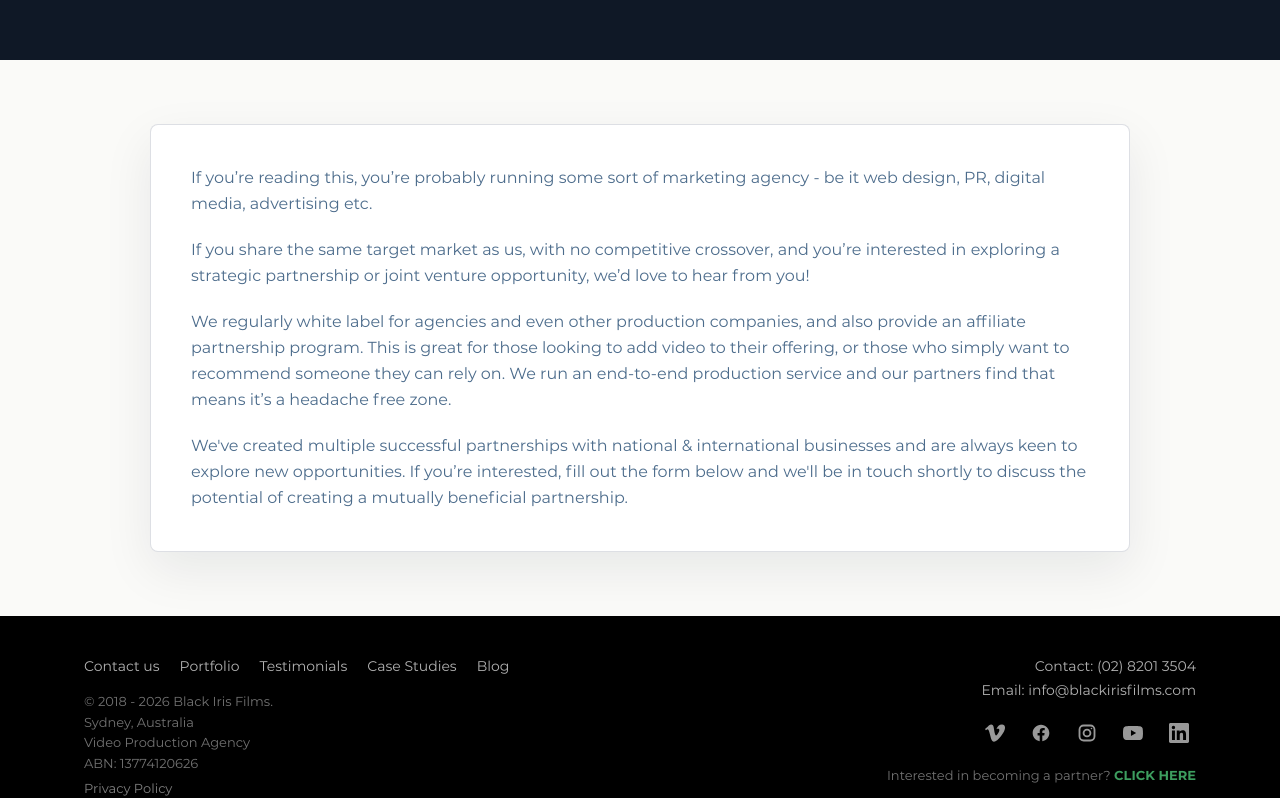
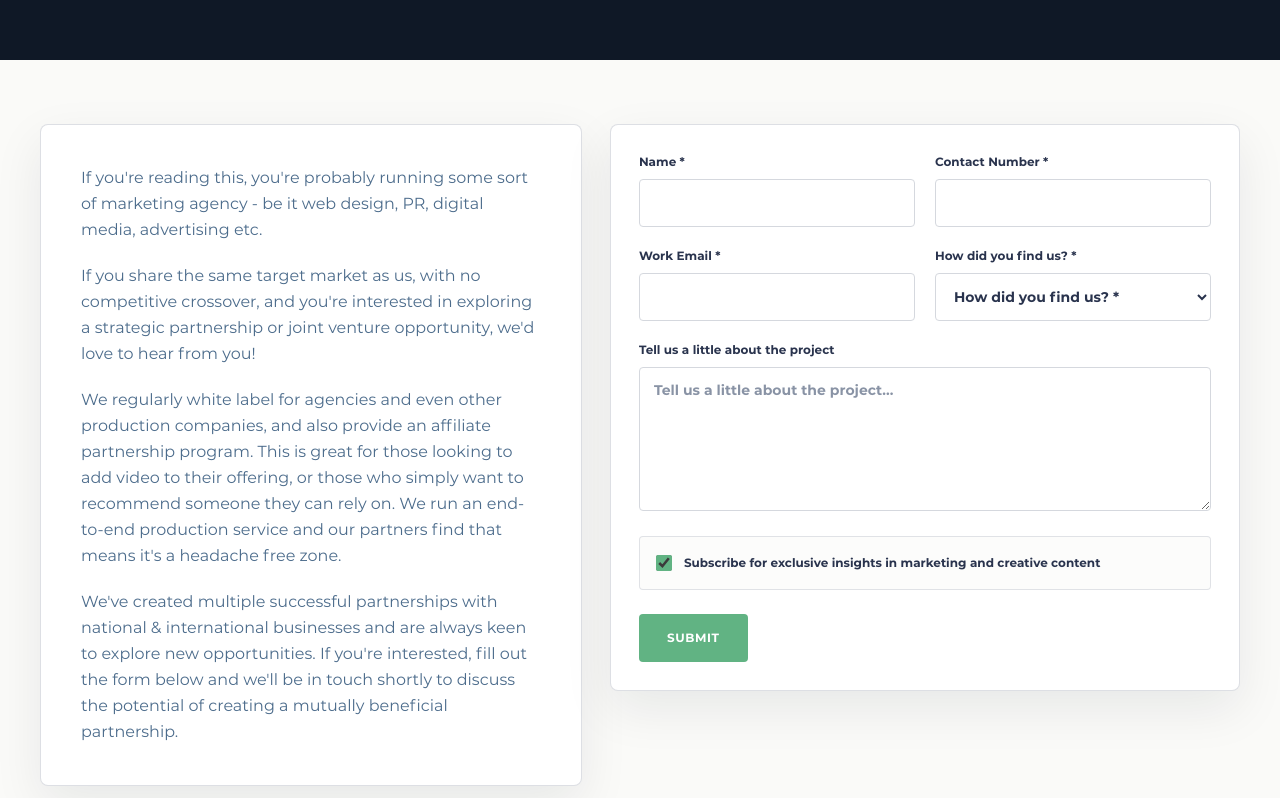
Before and after one commit to titusmaclaren/bif-homepage, a Next.js app: page /partner-with-us in a window 1280 px wide. Shown: the part 353-1151 px from the top of the page. Built offline with nearby package versions, Linux system fonts and the light colour scheme.

Commit message:
Add Resend contact form to partner page

```diff
--- /dev/null
+++ b/app/api/contact/route.ts
@@ -0,0 +1,150 @@
+import { NextResponse } from "next/server";
+
+export const runtime = "nodejs";
+
+const RESEND_EMAILS_ENDPOINT = "https://api.resend.com/emails";
+const DEFAULT_TO_EMAIL = "info@blackirisfilms.com";
+const DEFAULT_FROM_EMAIL = "Black Iris Films <onboarding@resend.dev>";
+
+type ContactPayload = {
+  name?: unknown;
+  phone?: unknown;
+  email?: unknown;
+  foundUs?: unknown;
+  message?: unknown;
+  subscribed?: unknown;
+  source?: unknown;
+  website?: unknown;
+};
+
+function getString(value: unknown) {
+  return typeof value === "string" ? value.trim() : "";
+}
+
+function isValidEmail(value: string) {
+  return /^[^\s@]+@[^\s@]+\.[^\s@]+$/.test(value);
+}
+
+function escapeHtml(value: string) {
+  return value
+    .replace(/&/g, "&amp;")
+    .replace(/</g, "&lt;")
+    .replace(/>/g, "&gt;")
+    .replace(/"/g, "&quot;")
+    .replace(/'/g, "&#39;");
+}
+
+export async function POST(request: Request) {
+  let payload: ContactPayload;
+
+  try {
+    payload = (await request.json()) as ContactPayload;
+  } catch {
+    return NextResponse.json(
+      { message: "Invalid form submission." },
+      { status: 400 },
+    );
+  }
+
+  if (getString(payload.website)) {
+    return NextResponse.json({ ok: true });
+  }
+
+  const name = getString(payload.name);
+  const phone = getString(payload.phone);
+  const email = getString(payload.email);
+  const foundUs = getString(payload.foundUs);
+  const message = getString(payload.message);
+  const source = getString(payload.source) || "Website contact form";
+  const subscribed = payload.subscribed === true;
+
+  if (!name || !phone || !email || !foundUs) {
+    return NextResponse.json(
+      { message: "Please complete all required fields." },
+      { status: 400 },
+    );
+  }
+
+  if (!isValidEmail(email)) {
+    return NextResponse.json(
+      { message: "Please enter a valid work email address." },
+      { status: 400 },
+    );
+  }
+
+  const apiKey = process.env.RESEND_API_KEY;
+
+  if (!apiKey) {
+    return NextResponse.json(
+      { message: "Email sending is not configured yet." },
+      { status: 503 },
+    );
+  }
+
+  const to = [DEFAULT_TO_EMAIL];
+  const from = process.env.CONTACT_FORM_FROM || DEFAULT_FROM_EMAIL;
+  const subject = source.toLowerCase().includes("partner")
+    ? `Partner enquiry from ${name}`
+    : `Quote enquiry from ${name}`;
+
+  const rows = [
+    ["Source", source],
+    ["Name", name],
+    ["Contact number", phone],
+    ["Work email", email],
+    ["How did you find us?", foundUs],
+    ["Subscribe for insights", subscribed ? "Yes" : "No"],
+    ["Project notes", message || "Not provided"],
+  ];
+
+  const text = rows.map(([label, value]) => `${label}: ${value}`).join("\n");
+  const html = `
+    <div style="font-family: Arial, sans-serif; color: #0f1826; line-height: 1.5;">
+      <h1 style="font-size: 20px; margin: 0 0 18px;">${escapeHtml(subject)}</h1>
+      <table cellpadding="0" cellspacing="0" style="border-collapse: collapse; width: 100%; max-width: 640px;">
+        ${rows
+          .map(
+            ([label, value]) => `
+              <tr>
+                <td style="border-top: 1px solid #e2e6ec; padding: 10px 14px 10px 0; font-weight: 700; vertical-align: top; width: 190px;">${escapeHtml(
+                  label,
+                )}</td>
+                <td style="border-top: 1px solid #e2e6ec; padding: 10px 0; vertical-align: top;">${escapeHtml(
+                  value,
+                ).replace(/\n/g, "<br />")}</td>
+              </tr>
+            `,
+          )
+          .join("")}
+      </table>
+    </div>
+  `;
+
+  const response = await fetch(RESEND_EMAILS_ENDPOINT, {
+    method: "POST",
+    headers: {
+      Authorization: `Bearer ${apiKey}`,
+      "Content-Type": "application/json",
+    },
+    body: JSON.stringify({
+      from,
+      to,
+      reply_to: email,
+      subject,
+      text,
+      html,
+    }),
+  });
+
+  if (!response.ok) {
+    const errorText = await response.text();
+    console.error("Resend contact form error:", errorText);
+
+    return NextResponse.json(
+      { message: "Unable to send your enquiry right now." },
+      { status: 502 },
+    );
+  }
+
+  return NextResponse.json({ ok: true });
+}
--- a/app/components/ContactForm.tsx
+++ b/app/components/ContactForm.tsx
@@ -14,36 +14,73 @@ const referralOptions = [
   "Other",
 ];
 
-export function ContactForm() {
-  const [submitted, setSubmitted] = useState(false);
+type SubmitStatus = "idle" | "sending" | "sent" | "error";
 
-  function handleSubmit(event: FormEvent<HTMLFormElement>) {
+type ContactFormProps = {
+  source?: string;
+  successMessage?: string;
+};
+
+export function ContactForm({
+  source = "Contact page",
+  successMessage = "Thanks. Your enquiry has been sent.",
+}: ContactFormProps) {
+  const [status, setStatus] = useState<SubmitStatus>("idle");
+  const [feedback, setFeedback] = useState("");
+
+  async function handleSubmit(event: FormEvent<HTMLFormElement>) {
     event.preventDefault();
 
-    const form = new FormData(event.currentTarget);
+    const formElement = event.currentTarget;
+    const form = new FormData(formElement);
     const name = String(form.get("name") || "").trim();
     const phone = String(form.get("phone") || "").trim();
     const email = String(form.get("email") || "").trim();
     const foundUs = String(form.get("foundUs") || "").trim();
     const message = String(form.get("message") || "").trim();
     const subscribed = form.get("subscribe") === "on";
+    const website = String(form.get("website") || "").trim();
 
-    const subject = `Quote enquiry from ${name}`;
-    const body = [
-      `Name: ${name}`,
-      `Contact number: ${phone}`,
-      `Work email: ${email}`,
-      `How did you find us?: ${foundUs}`,
-      `Subscribe for insights: ${subscribed ? "Yes" : "No"}`,
-      "",
-      "Project notes:",
-      message || "Not provided",
-    ].join("\n");
+    setStatus("sending");
+    setFeedback("");
 
-    setSubmitted(true);
-    window.location.href = `mailto:info@blackirisfilms.com?subject=${encodeURIComponent(
-      subject,
-    )}&body=${encodeURIComponent(body)}`;
+    try {
+      const response = await fetch("/api/contact", {
+        method: "POST",
+        headers: {
+          "Content-Type": "application/json",
+        },
+        body: JSON.stringify({
+          name,
+          phone,
+          email,
+          foundUs,
+          message,
+          subscribed,
+          source,
+          website,
+        }),
+      });
+
+      if (!response.ok) {
+        const data = (await response.json().catch(() => null)) as {
+          message?: string;
+        } | null;
+
+        throw new Error(data?.message || "Unable to send your enquiry.");
+      }
+
+      formElement.reset();
+      setStatus("sent");
+      setFeedback(successMessage);
+    } catch (error) {
+      setStatus("error");
+      setFeedback(
+        error instanceof Error
+          ? error.message
+          : "Unable to send your enquiry right now.",
+      );
+    }
   }
 
   const inputClass =
@@ -54,6 +91,15 @@ export function ContactForm() {
       onSubmit={handleSubmit}
       className="rounded-lg border border-fog/80 bg-white p-5 shadow-[0_18px_50px_rgba(15,24,38,0.08)] sm:p-7"
     >
+      <input
+        type="text"
+        name="website"
+        tabIndex={-1}
+        autoComplete="off"
+        className="hidden"
+        aria-hidden="true"
+      />
+
       <div className="grid gap-5 sm:grid-cols-2">
         <label className="text-[12px] font-bold text-navy">
           Name *
@@ -130,15 +176,22 @@ export function ContactForm() {
       <div className="mt-6 flex flex-col gap-3 sm:flex-row sm:items-center">
         <button
           type="submit"
-          className="inline-flex min-h-12 items-center justify-center rounded-sm bg-mint px-7 py-3 text-[12px] font-bold uppercase tracking-wider text-white transition-colors hover:bg-mint-bright"
+          disabled={status === "sending"}
+          className="inline-flex min-h-12 items-center justify-center rounded-sm bg-mint px-7 py-3 text-[12px] font-bold uppercase tracking-wider text-white transition-colors hover:bg-mint-bright disabled:cursor-wait disabled:opacity-70"
         >
-          Submit
+          {status === "sending" ? "Sending..." : "Submit"}
         </button>
-        {submitted && (
-          <p className="text-[12px] font-medium text-slate" role="status">
-            Your quote request is ready to send.
+        {feedback ? (
+          <p
+            className={`text-[12px] font-medium ${
+              status === "error" ? "text-[#c0392b]" : "text-slate"
+            }`}
+            role="status"
+            aria-live="polite"
+          >
+            {feedback}
           </p>
-        )}
+        ) : null}
       </div>
     </form>
   );
--- a/app/partner-with-us/page.tsx
+++ b/app/partner-with-us/page.tsx
@@ -1,4 +1,5 @@
 import type { Metadata } from "next";
+import { ContactForm } from "../components/ContactForm";
 import { Footer } from "../components/Footer";
 import { Nav } from "../components/Nav";
 
@@ -12,10 +13,10 @@ export const metadata: Metadata = {
 };
 
 const partnerCopy = [
-  "If you’re reading this, you’re probably running some sort of marketing agency - be it web design, PR, digital media, advertising etc.",
-  "If you share the same target market as us, with no competitive crossover, and you’re interested in exploring a strategic partnership or joint venture opportunity, we’d love to hear from you!",
-  "We regularly white label for agencies and even other production companies, and also provide an affiliate partnership program. This is great for those looking to add video to their offering, or those who simply want to recommend someone they can rely on. We run an end-to-end production service and our partners find that means it’s a headache free zone.",
-  "We've created multiple successful partnerships with national & international businesses and are always keen to explore new opportunities. If you’re interested, fill out the form below and we'll be in touch shortly to discuss the potential of creating a mutually beneficial partnership.",
+  "If you're reading this, you're probably running some sort of marketing agency - be it web design, PR, digital media, advertising etc.",
+  "If you share the same target market as us, with no competitive crossover, and you're interested in exploring a strategic partnership or joint venture opportunity, we'd love to hear from you!",
+  "We regularly white label for agencies and even other production companies, and also provide an affiliate partnership program. This is great for those looking to add video to their offering, or those who simply want to recommend someone they can rely on. We run an end-to-end production service and our partners find that means it's a headache free zone.",
+  "We've created multiple successful partnerships with national & international businesses and are always keen to explore new opportunities. If you're interested, fill out the form below and we'll be in touch shortly to discuss the potential of creating a mutually beneficial partnership.",
 ];
 
 export default function PartnerWithUsPage() {
@@ -35,7 +36,8 @@ export default function PartnerWithUsPage() {
         </section>
 
         <section className="px-6 py-12 md:py-16 lg:px-10">
-          <article className="mx-auto max-w-[980px] rounded-lg border border-fog/80 bg-white p-6 shadow-[0_18px_50px_rgba(15,24,38,0.08)] md:p-10">
+          <div className="mx-auto grid max-w-[1260px] gap-7 lg:grid-cols-[minmax(0,0.86fr)_minmax(460px,1fr)] lg:items-start">
+            <article className="rounded-lg border border-fog/80 bg-white p-6 shadow-[0_18px_50px_rgba(15,24,38,0.08)] md:p-10">
               <div className="space-y-5">
                 {partnerCopy.map((paragraph) => (
                   <p
@@ -47,6 +49,12 @@ export default function PartnerWithUsPage() {
                 ))}
               </div>
             </article>
+
+            <ContactForm
+              source="Partner with us page"
+              successMessage="Thanks. Your partnership enquiry has been sent."
+            />
+          </div>
         </section>
       </main>
       <Footer />
```
Lines whose indentation alone changed are shown as unchanged.
